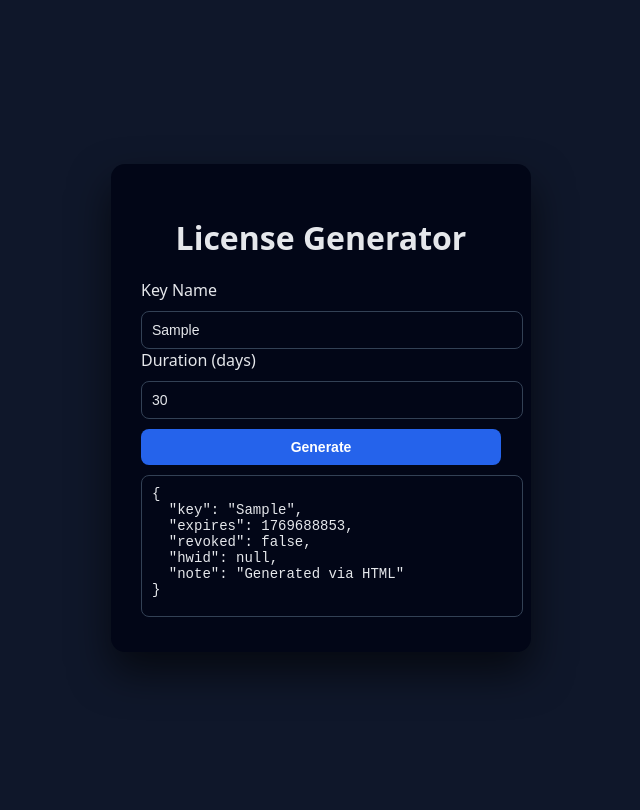
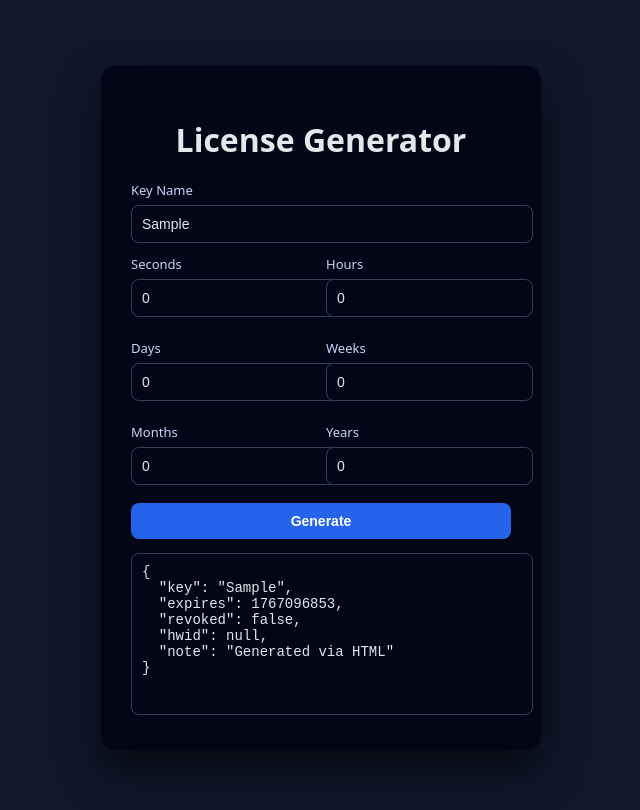
Before and after one commit to panelmacrozay/zaymacro, a plain HTML site: page index.html in a window 1280 px wide. Both pictures are taken after typing "Sample" into the empty fields and a click on the button "Generate". Shown: the whole page, without its empty margins (319-959 px from the left). Drawn offline with Linux system fonts and the light colour scheme.

Commit message:
Update index.html

```diff
--- a/index.html
+++ b/index.html
@@ -17,16 +17,22 @@
       background: #020617;
       padding: 30px;
       border-radius: 14px;
-      width: 360px;
+      width: 380px;
       box-shadow: 0 20px 40px rgba(0,0,0,.6);
     }
     h1 {
       text-align: center;
       margin-bottom: 20px;
     }
+    label {
+      margin-top: 12px;
+      display: block;
+      font-size: 13px;
+      color: #cbd5f5;
+    }
     input, button, textarea {
       width: 100%;
-      margin-top: 10px;
+      margin-top: 6px;
       padding: 10px;
       border-radius: 8px;
       border: none;
@@ -42,13 +48,20 @@
       color: white;
       cursor: pointer;
       font-weight: 600;
+      margin-top: 18px;
     }
     textarea {
       background: #020617;
       color: #e5e7eb;
       border: 1px solid #334155;
-      height: 120px;
+      height: 140px;
       resize: none;
+      margin-top: 14px;
+    }
+    .grid {
+      display: grid;
+      grid-template-columns: 1fr 1fr;
+      gap: 10px;
     }
   </style>
 </head>
@@ -58,10 +71,34 @@
   <h1>License Generator</h1>
 
   <label>Key Name</label>
-  <input id="keyName" placeholder="ZAY-30DAY-001">
+  <input id="keyName" placeholder="ZAY-ULTIMATE-001">
 
-  <label>Duration (days)</label>
-  <input id="days" type="number" value="30">
+  <div class="grid">
+    <div>
+      <label>Seconds</label>
+      <input id="seconds" type="number" value="0">
+    </div>
+    <div>
+      <label>Hours</label>
+      <input id="hours" type="number" value="0">
+    </div>
+    <div>
+      <label>Days</label>
+      <input id="days" type="number" value="0">
+    </div>
+    <div>
+      <label>Weeks</label>
+      <input id="weeks" type="number" value="0">
+    </div>
+    <div>
+      <label>Months</label>
+      <input id="months" type="number" value="0">
+    </div>
+    <div>
+      <label>Years</label>
+      <input id="years" type="number" value="0">
+    </div>
+  </div>
 
   <button onclick="generate()">Generate</button>
 
@@ -71,18 +108,35 @@
 <script>
 function generate() {
   const key = document.getElementById("keyName").value.trim();
-  const days = parseInt(document.getElementById("days").value);
 
-  if (!key || !days || days <= 0) {
-    alert("Enter a valid key and duration");
+  if (!key) {
+    alert("Enter a valid key name");
     return;
   }
 
-  // CURRENT TIME IN SECONDS (CORRECT)
-  const now = Math.floor(Date.now() / 1000);
+  const seconds = parseInt(document.getElementById("seconds").value) || 0;
+  const hours   = parseInt(document.getElementById("hours").value)   || 0;
+  const days    = parseInt(document.getElementById("days").value)    || 0;
+  const weeks   = parseInt(document.getElementById("weeks").value)   || 0;
+  const months  = parseInt(document.getElementById("months").value)  || 0;
+  const years   = parseInt(document.getElementById("years").value)   || 0;
 
-  // ADD DURATION
-  const expires = now + (days * 24 * 60 * 60);
+  let date = new Date();
+
+  // Add calendar-based units
+  date.setFullYear(date.getFullYear() + years);
+  date.setMonth(date.getMonth() + months);
+
+  // Add fixed-length units
+  const extraSeconds =
+    seconds +
+    hours * 3600 +
+    days * 86400 +
+    weeks * 604800;
+
+  date = new Date(date.getTime() + extraSeconds * 1000);
+
+  const expires = Math.floor(date.getTime() / 1000);
 
   const json = {
     key: key,
```
